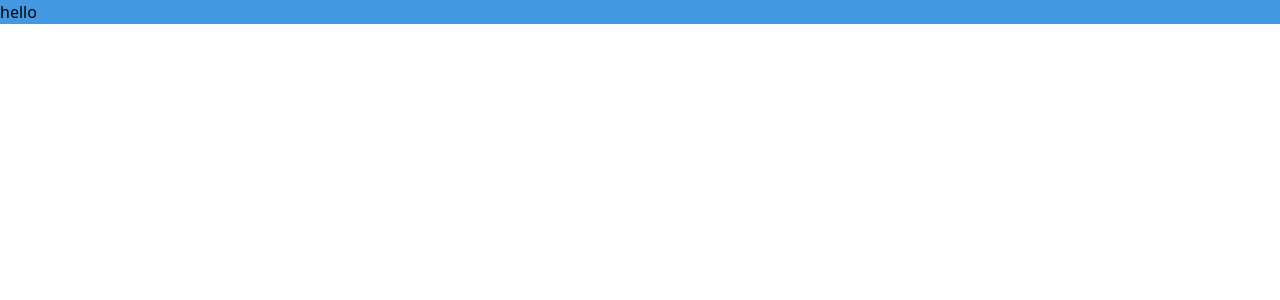
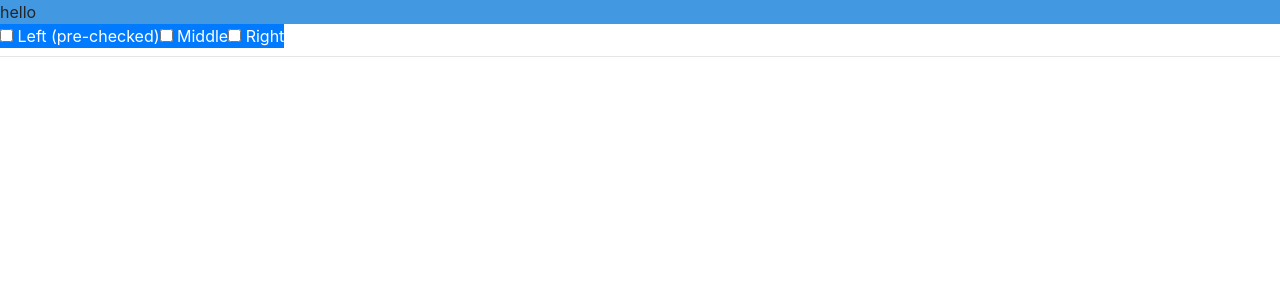
Before and after one commit to sangmattxavier/tripidweb, an Angular app: page / in a window 1280 px wide. Shown: the top 300 px of the page. Built offline with nearby package versions, Linux system fonts and the light colour scheme.

Commit message:
Added ng-bootstrap and bootstrap

```diff
--- a/angular.json
+++ b/angular.json
@@ -28,6 +28,7 @@
               "src/assets"
             ],
             "styles": [
+              "node_modules/bootstrap/dist/css/bootstrap.min.css",
               "src/styles.less",
               "src/styles.scss"
             ],
--- a/package.json
+++ b/package.json
@@ -16,9 +16,13 @@
     "@angular/compiler": "~10.1.0",
     "@angular/core": "~10.1.0",
     "@angular/forms": "~10.1.0",
+    "@angular/localize": "~10.1.0",
     "@angular/platform-browser": "~10.1.0",
     "@angular/platform-browser-dynamic": "~10.1.0",
     "@angular/router": "~10.1.0",
+    "@ng-bootstrap/ng-bootstrap": "^7.0.0",
+    "bootstrap": "^4.5.2",
+    "jquery": "^3.5.1",
     "rxjs": "~6.6.0",
     "tslib": "^2.0.0",
     "zone.js": "~0.10.2"
--- a/src/app/app.component.html
+++ b/src/app/app.component.html
@@ -1 +1,14 @@
 <div class="bg-blue-500">hello</div>
+
+<div class="btn-group btn-group-toggle">
+  <label class="btn-primary" ngbButtonLabel>
+    <input type="checkbox" ngbButton> Left (pre-checked)
+  </label>
+  <label class="btn-primary" ngbButtonLabel>
+    <input type="checkbox" ngbButton> Middle
+  </label>
+  <label class="btn-primary" ngbButtonLabel>
+    <input type="checkbox" ngbButton> Right
+  </label>
+</div>
+<hr>
--- a/src/app/app.module.ts
+++ b/src/app/app.module.ts
@@ -3,6 +3,7 @@ import { NgModule } from '@angular/core';
 
 import { AppRoutingModule } from './app-routing.module';
 import { AppComponent } from './app.component';
+import { NgbModule } from '@ng-bootstrap/ng-bootstrap';
 
 @NgModule({
   declarations: [
@@ -10,7 +11,8 @@ import { AppComponent } from './app.component';
   ],
   imports: [
     BrowserModule,
-    AppRoutingModule
+    AppRoutingModule,
+    NgbModule
   ],
   providers: [],
   bootstrap: [AppComponent]
```
Also changed, not shown: src/styles.scss (line endings or trailing spaces), 1 other file (tests, documents, lock files or other folders).
